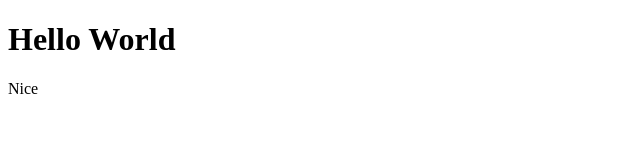
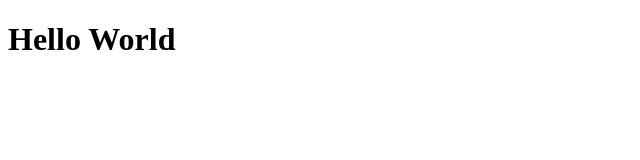
Before and after one commit to 1535725881/Hs_Husky.github.io, a plain HTML site: page index.html in a window 1280 px wide. Shown: the full height of the page, 0-640 px from the left. Drawn offline with Linux system fonts and the light colour scheme.

Commit message:
Revert "modify index.html"
This reverts commit 3e8a0e74be2a0cfb69f35b2fec7416d46091012d.

```diff
--- a/index.html
+++ b/index.html
@@ -7,6 +7,5 @@
 </head>
 <body>
 	<h1>Hello World</h1>
-	<p>Nice</p>
 </body>
 </html>
```
